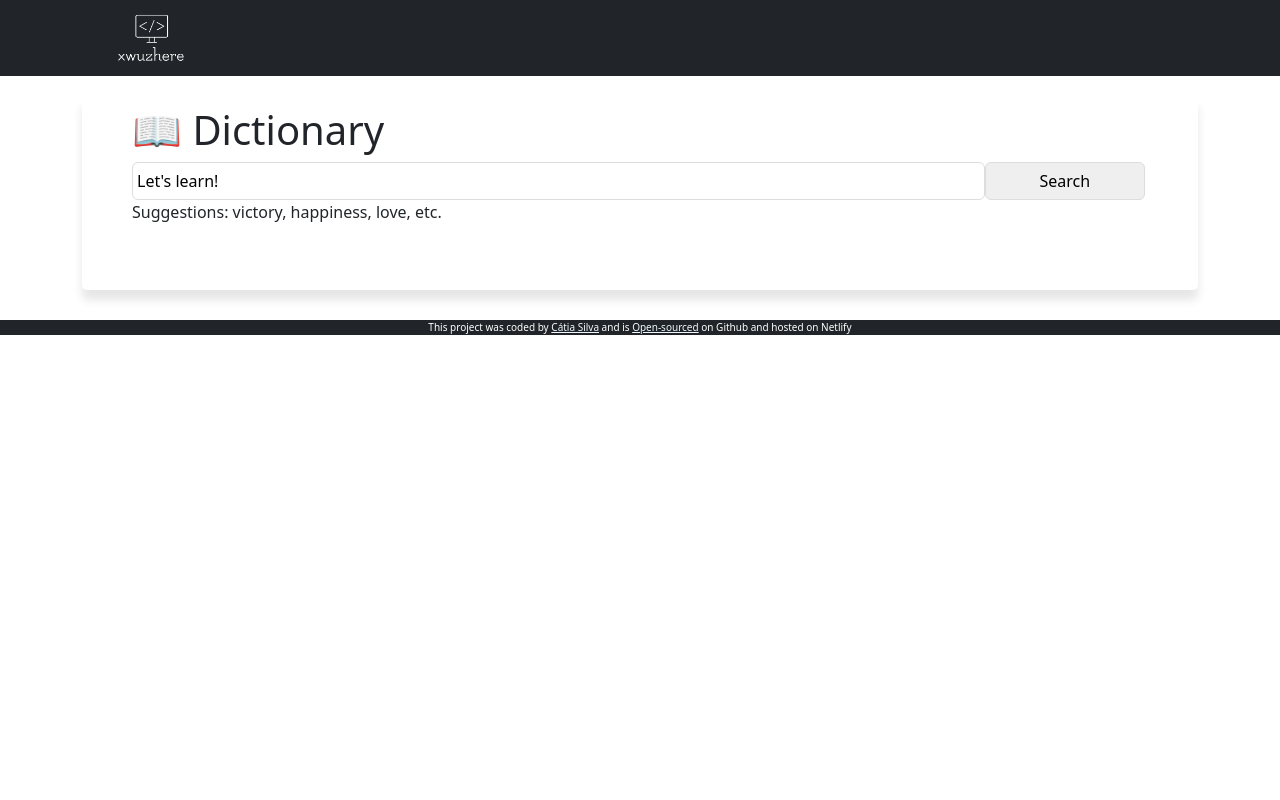
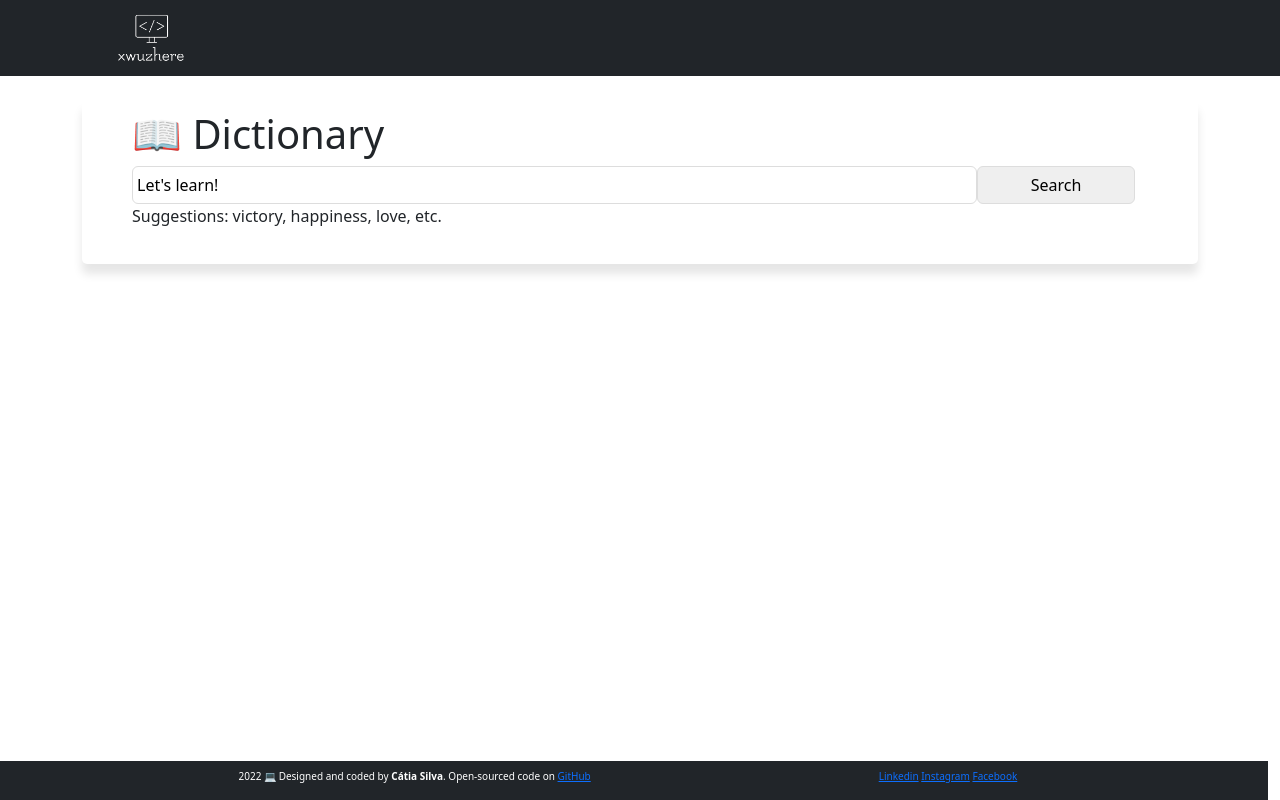
Before and after one commit to ecvcds/dictionary-react, a React (Create React App) app: page / in a window 1280 px wide. Built offline with nearby package versions, Linux system fonts and the light colour scheme.

Commit message:
Working with img
ainda não está com as colunas alinhadas

```diff
--- a/src/App.css
+++ b/src/App.css
@@ -6,8 +6,15 @@ body{
   text-align: center;
 }
 
-.App-footer a{
-  color:aliceblue
+.App-footer {
+  color:white;
+  position: fixed;
+  left: 0;
+  bottom: 0;
+  width: 100%;
+  text-align: center;
+  font-size: 10px;
+  background-color: #212529;
 }
 .App-logo {
   max-width: 100px;
@@ -20,24 +27,21 @@ body{
 .App-header{
   background-color: #212529;
   margin-bottom: 10px;
-}
-
-.App-footer{
-  margin: 30px 0;
-  font-size: 10px;
-  background-color: #212529;
-  color:white;
+  width: 100%;
 }
 
 .SimilarDefinition{
   display: none;
 }
-
+.Dictionary {
+  margin-top: 100px;
+}
 .Dictionary section{
   background-color: white;
-  padding-bottom: 50px;
+  padding-bottom: 20px;
   padding-top: 10px;
   padding-left: 50px;
+  padding-right: 10px;
   text-align: left;
   border-radius: 5px;
   box-shadow: 0px 10px 10px rgba(0,0,0,0.1);
@@ -92,3 +96,7 @@ body{
 .Photos img {
   border-radius: 4px;
 }
+
+.Synonyms {
+  list-style-type: none;
+}
--- a/src/App.js
+++ b/src/App.js
@@ -5,19 +5,26 @@ import 'bootstrap/dist/css/bootstrap.min.css';
 
 function App() {
   return (
-    <div className="App">
-      <header className="App-header">
-        <img src={logo} className="App-logo" alt="logo" />
-      </header>
+    <div className="App d-flex flex-column min-vh-100">
       <div className="container">
-        <Dictionary />
-      </div>
-      <footer className ="App-footer">
-          This project was coded by {" "}
-          <a href = "https://angry-kare-a79609.netlify.app/" target ="_blank" rel="noreferrer">Cátia Silva</a> and is{" "}
-          <a href="https://github.com/CVCDS-GECAD/dictionary-react" target ="_blank" rel="noreferrer" >Open-sourced</a>
-          {" "}on Github and hosted on Netlify
-        </footer>
+        <header className="App-header fixed-top">
+          <img src={logo} className="App-logo" alt="logo" />
+        </header>
+
+          <Dictionary />
+
+        <div className="row App-footer">
+                <div className="col-8 pt-2 mx-0">
+                    <p> 2022 💻 Designed and coded by <strong>Cátia Silva</strong>. Open-sourced code on <a href="https://github.com/ecvcds/portfolio-cvcds" title="GitHub">GitHub</a></p>
+                </div>
+                <div className="col-2 pt-2">
+                    <a href="https://www.linkedin.com/in/ecvcs/" title="Linkedin">Linkedin</a> {" "}
+                    <a href="https://www.instagram.com/x_wuzhere/" title="Instagram">Instagram</a> {" "}
+                    <a href="https://www.facebook.com/catiavcsilva/" title="Facebook">Facebook</a> {" "}
+                </div>
+        </div>
+
+        </div>
     </div>
   );
 }
--- a/src/Meaning.js
+++ b/src/Meaning.js
@@ -3,27 +3,23 @@ import Synonyms from "./Synonyms"
 export default function Meaning(props){
     return (
         <div>
-            <section>
-                <h2><i>{props.meaning.partOfSpeech}</i></h2>
                 {props.meaning.definitions.map(function(definition,index){
                     if (index === 0){
                     return(
-                        <div className="FirstDefinition">
-                            <p> <strong>Definition:</strong> {definition.definition}</p>
-                            <p> <i>{definition.example}</i></p>
-                            <Synonyms synonyms={definition.synonyms}/>
+                        <div className="FirstDefinition text-muted">
+                            <p><strong>{props.meaning.partOfSpeech}</strong> <i>{definition.definition}</i>
+                                <Synonyms synonyms={definition.synonyms}/> </p>
                         </div>
                     )} else {
                         return(
                             <div className="SimilarDefinition" >
                                 <p>Similar: {definition.definition}</p>
                                 <em>{definition.example}</em>
-                                <Synonyms synonyms={definition.synonyms}/>
                             </div>
                         )
                     }
 
                 })}
-            </section>
+
         </div>);
 }
--- a/src/Phonetic.js
+++ b/src/Phonetic.js
@@ -5,7 +5,7 @@ export default function Phonetic(props){
    if(props.phonetic.text!== undefined)
     {return (
         <div>
-            <ListGroup.Item className="p-0" as="li">{props.phonetic.text}</ListGroup.Item>
+            <ListGroup.Item className="p-0 text-muted" as="li">{props.phonetic.text}</ListGroup.Item>
         </div>
     )}
     else {
--- a/src/Photos.js
+++ b/src/Photos.js
@@ -1,7 +1,7 @@
 import React from "react";
 
 export default function Photos(props){
-    console.log(props)
+
     if(props.photos){
         return (
             <div className="Photos">
--- a/src/Results.js
+++ b/src/Results.js
@@ -2,41 +2,67 @@ import React from "react";
 import Meaning from "./Meaning";
 import Phonetic from "./Phonetic";
 import ListGroup from 'react-bootstrap/ListGroup';
+import Photos from "./Photos";
 
 
-export default function Results(props){
 
-    function handleAudio(event){
-        let audio = new Audio (props.result.phonetics[0].audio)
+export default function Results(props) {
+    console.log(props);
+    function handleAudio(event) {
+        if (props.result.phonetics[0].audio) {
+            let audio = new Audio(props.result.phonetics[0].audio);
+            event.preventDefault();
+            audio.play();
+        } else {
+            let audio = new Audio(props.result.phonetics[1].audio);
             event.preventDefault();
             audio.play();
         }
 
+    }
 
-    if(props.result.word){
+
+
+    if (props.result.word) {
 
         return (
             <div className="Results">
+                <div className='row'>
+                    <div className="col-md-6">
+                        <div class="col-md-12 col-sm-6">
                             <section>
-                <div className="row">
-                    <h2 className="Keyword">{props.result.word} <button onClick={handleAudio} href="#" id="listenPhonetics" className="align-top btn btn-link">🔊</button></h2>
-                    <ListGroup horizontal id="ListGroup" className = "Phonetics d-flex flex-row">
-                    {props.result.phonetics.map(function(phonetic,index){
-                        return(
-                            <div  key={index}>
-                                <Phonetic phonetic={phonetic}/>{' '}
+                                <h2 className="Keyword col-md-12 col-sm-6">{props.result.word} <button onClick={handleAudio} href="#" id="listenPhonetics" className="align-top btn btn-link">🔊</button></h2>
+                                <ListGroup horizontal id="ListGroup" className="Phonetics d-flex flex-row">
+                                    {props.result.phonetics.map(function (phonetic, index) {
+                                        return (
+                                            <div key={index}>
+                                                <Phonetic phonetic={phonetic} />{' '}
                                             </div>
                                         )
                                     })}
                                 </ListGroup>
+
+                            </section>
                         </div>
-            </section>
-                {props.result.meanings.map(function(meaning,index){
+                        <div class="col-md-12 col-sm-12">
+                            <section className="py-3 col-md-12 col-sm-12" id="props.definitions">
+                                <h2>props.result.definitions:</h2>
+                                {props.result.meanings.map(function (meaning, index) {
                                     return (
-                    <div className="Definitions"key={index}>
-                       <Meaning  meaning={meaning} index = {index} className="dropdown-item" />
+                                        <div key={index}>
+                                            <Meaning meaning={meaning} index={index} className="dropdown-item" />
                                         </div>)
                                 })}
+                            </section>
+                        </div>
+                    </div>
+                    <div className="col-md-6 col-sm-6">
+                        <Photos photos={props.photos} />
+                    </div>
+                </div>
+
+
+
 
             </div>
         );
--- a/src/Synonyms.js
+++ b/src/Synonyms.js
@@ -1,13 +1,15 @@
 import React from "react";
+import ListGroup from 'react-bootstrap/ListGroup';
 
 export default function Synonyms(props){
-    console.log(props.synonyms)
     if (props.synonyms){
         return(
             <div className="Synonyms">
-               {props.synonyms.map(function(synonym,index){
-                    return <li key={index}>{synonym}</li>
-                })}
+               <ListGroup horizontal className = "Synonyms d-flex flex-row">
+                            {props.synonyms.map(function(synonym,index){
+                                    return <li className ="px-2" key={index}>{synonym}</li>
+                            })}
+                </ListGroup>
             </div>
 
         );
```
Also changed, not shown: src/Dictionary.js (+33 -29 lines). Lines whose indentation alone changed are shown as unchanged.
